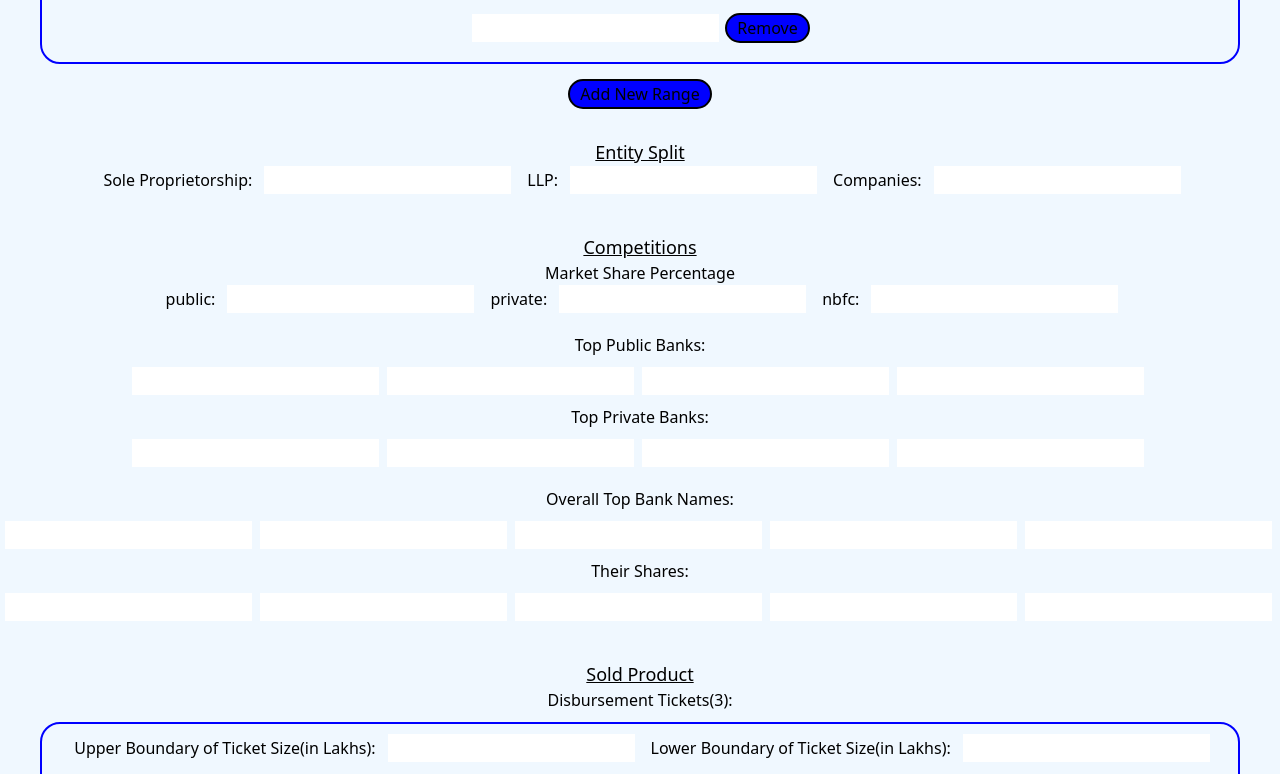
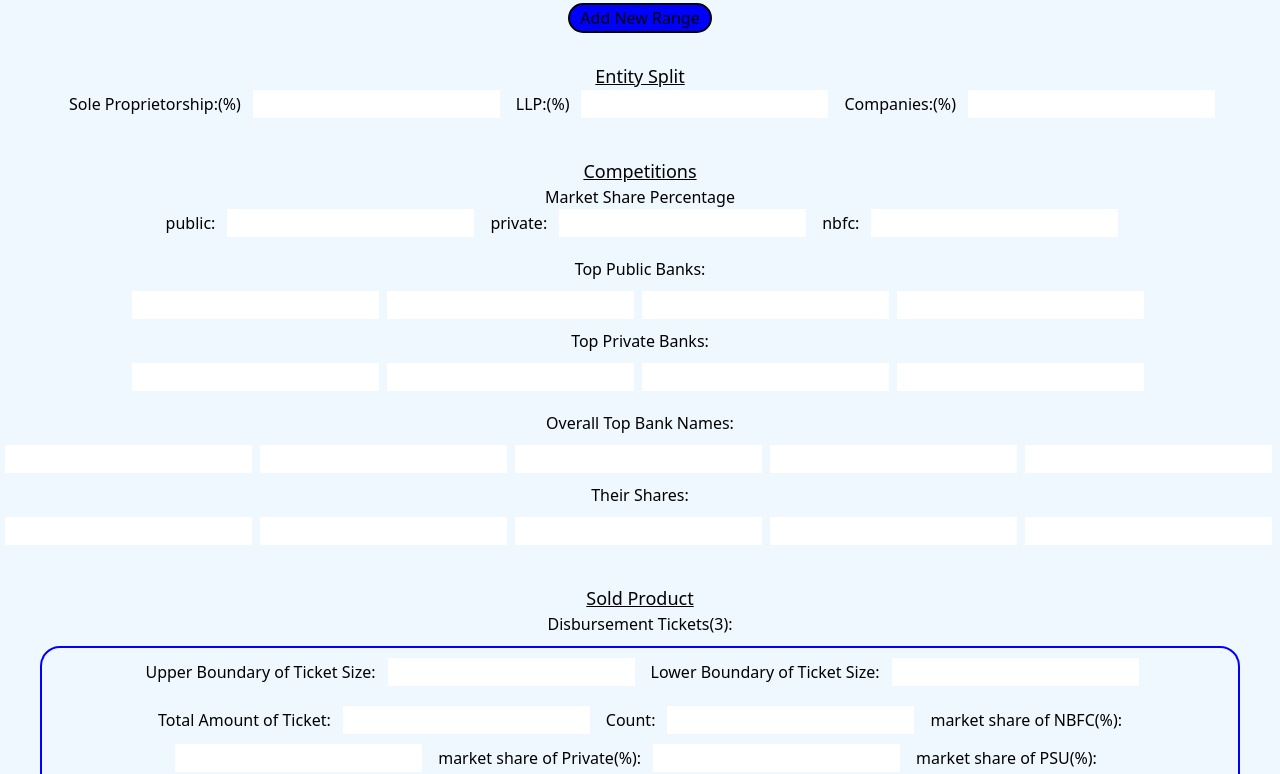
Before and after one commit to nsginx/convert-to-pdf, a React (Vite) app: page / in a window 1280 px wide. Shown: the part 614-1388 px from the top of the page. Built offline with nearby package versions, Linux system fonts and the light colour scheme.

Commit message:
number inputs solved

```diff
--- a/src/App.jsx
+++ b/src/App.jsx
@@ -29,23 +29,23 @@ function App(){
     defaultValues: {
       city_name: "",
       market: {
-        total_business: "",
-        gst_registered: "",
-        total_population: "",
-        salaried_individuals: "",
-        household_count: "",
-        ca_deposit: "",
-        sa_deposit: "",
+        total_business: null ,
+        gst_registered: null ,
+        total_population: null ,
+        salaried_individuals: null ,
+        household_count: null ,
+        ca_deposit: null ,
+        sa_deposit: null ,
       },
       target_audience: {
-        category: [{ name: "", value: "" }],
+        category: [{ name: "", value: null }],
         ranges: [
-          { key_lower: "", key_upper: "", value: "" },
-          { key_lower: "", key_upper: "", value: "" },
+          { key_lower: null, key_upper: null, value: null },
+          { key_lower: null, key_upper: null, value: null },
         ],
-        sole_proprietorship: "",
-        llp: "",
-        companies: "",
+        sole_proprietorship: null,
+        llp: null,
+        companies: null,
       },
       competitions: {
         bank_market_share: { public: "", private: "", nbfc: "" },
@@ -55,35 +55,36 @@ function App(){
         },
         top_bank_shares: {
           names: ["", "", "", "", ""],
-          shares: ["", "", "", "", ""],
+          shares: [null, null, null, null, null],
         },
 
       },
       product: {
         disbursement: [
           {
-            key_upper: "",
-            key_lower: "",
-            value: { amount: "", count: "", nbfc: "", private: "", psu: "" },
-            risk: { high: "", medium: "", low: "" },
+            key_upper: null,
+            key_lower: null,
+            value: { amount: null, count: null, nbfc: null, private: null, psu: null },
+            risk: { high: null, medium: null, low: null },
           },
           {
-            key_upper: "",
-            key_lower: "",
-            value: { amount: "", count: "", nbfc: "", private: "", psu: "" },
-            risk: { high: "", medium: "", low: "" },
+            key_upper: null,
+            key_lower: null,
+            value: { amount: null, count: null, nbfc: null, private: null, psu: null },
+            risk: { high: null, medium: null, low: null },
           },
           {
-            key_upper: "",
-            key_lower: "",
-            value: { amount: "", count: "", nbfc: "", private: "", psu: "" },
-            risk: { high: "", medium: "", low: "" },
+            key_upper: null,
+            key_lower: null,
+            value: { amount: null, count: null, nbfc: null, private: null, psu: null },
+            risk: { high: null, medium: null, low: null },
           },
+
         ],
       },
       location: {
-        potential: { total: "", high: "", medium: "", low: "" },
-        pincodes: [{ code: "", name: "", potential: "", disbursement: "", business: "" }],
+        potential: { total: null, high: null, medium: null, low: null },
+        pincodes: [{ code: null, name: "", potential: "", disbursement: null, business: null }],
         top: [{ name: "", address: "", type: "", turnover: "" }]
       },
     },
@@ -93,7 +94,7 @@ function App(){
   const topLocations = watch("location.top");
 
   const addPincode = () => {
-    setValue("location.pincodes", [...pincodes, { code: "", name: "", potential: "", disbursement: "", business: "" }]);
+    setValue("location.pincodes", [...pincodes, { code: null, name: "", potential: "", disbursement: null, business: null }]);
   };
 
   const removePincode = (index) => {
@@ -197,7 +198,7 @@ function App(){
               valueAsNumber: true,
             })}
           />
-          <label htmlFor="market.ca_deposit">CA Deposit(in Crores):</label>
+          <label htmlFor="market.ca_deposit">CA Deposit:</label>
           <input
             type="number"
             name="market.ca_deposit"
@@ -205,7 +206,7 @@ function App(){
               valueAsNumber: true,
             })}
           />
-          <label htmlFor="market.sa_deposit">SA Deposit(in Crores):</label>
+          <label htmlFor="market.sa_deposit">SA Deposit:</label>
           <input
             type="number"
             name="market.sa_deposit"
@@ -229,7 +230,7 @@ function App(){
                   />
                   <label htmlFor={`value`}>Count of Business:</label>
                   <input
-                    type="text"
+                    type="number"
                     name={`target_audience.category[${index}].value`}
                     {...register(`target_audience.category[${index}].value`)}
                   />
@@ -241,7 +242,7 @@ function App(){
             </div>
             <button
               type="button"
-              onClick={() => appendCategory({ name: "", value: "" })}
+              onClick={() => appendCategory({ name: "", value: null })}
             >
               Add New Category
             </button>
@@ -253,21 +254,21 @@ function App(){
             <div>
               {rangeFields.map((field, index) => (
                 <div key={field.id} className="sections">
-                  <label htmlFor={`range_lower_${index}`}>Lower Limit(in Lakhs):</label>
+                  <label htmlFor={`range_lower_${index}`}>Lower Limit:</label>
                   <input
-                    type="text"
+                    type="number"
                     name={`target_audience.ranges[${index}].key_lower`}
                     {...register(`target_audience.ranges[${index}].key_lower`)}
                   />
-                  <label htmlFor={`range_upper_${index}`}>Upper Limit(in Lakhs):</label>
+                  <label htmlFor={`range_upper_${index}`}>Upper Limit:</label>
                   <input
-                    type="text"
+                    type="number"
                     name={`target_audience.ranges[${index}].key_upper`}
                     {...register(`target_audience.ranges[${index}].key_upper`)}
                   />
                   <label htmlFor={`range_value_${index}`}>Count:</label>
                   <input
-                    type="text"
+                    type="number"
                     name={`target_audience.ranges[${index}].value`}
                     {...register(`target_audience.ranges[${index}].value`)}
                   />
@@ -280,7 +281,7 @@ function App(){
             <button
               type="button"
               onClick={() =>
-                appendRange({ key_lower: "", key_upper: "", value: "" })
+                appendRange({ key_lower: null, key_upper: null, value: null })
               }
             >
               Add New Range
@@ -288,26 +289,29 @@ function App(){
           </div>
           <h1>Entity Split</h1>
           <label htmlFor="target_audience.sole_proprietorship">
-            Sole Proprietorship:
+            Sole Proprietorship:(%)
           </label>
           <input
-            type="number"
+            type="float"
+            pattern="[0-9]*[.,]?[0-9]*"
             name="target_audience.sole_proprietorship"
             {...register("target_audience.sole_proprietorship", {
               valueAsNumber: true,
             })}
           />
-          <label htmlFor="target_audience.llp">LLP:</label>
+          <label htmlFor="target_audience.llp">LLP:(%)</label>
           <input
-            type="number"
+            type="float"
+            pattern="[0-9]*[.,]?[0-9]*"
             name="target_audience.llp"
             {...register("target_audience.llp", {
               valueAsNumber: true,
             })}
           />
-          <label htmlFor="target_audience.companies">Companies:</label>
+          <label htmlFor="target_audience.companies">Companies:(%)</label>
           <input
-            type="number"
+            type="float"
+            pattern="[0-9]*[.,]?[0-9]*"
             name="target_audience.companies"
             {...register("target_audience.companies", {
               valueAsNumber: true,
@@ -319,7 +323,8 @@ function App(){
           <h2>Market Share Percentage</h2>
           <label htmlFor="competitions.bank_market_share.public">public:</label>
           <input
-            type="number"
+            type="float"
+            pattern="[0-9]*[.,]?[0-9]*"
             name="competitions.bank_market_share.public"
             {...register("competitions.bank_market_share.public", {
               valueAsNumber: true,
@@ -327,7 +332,8 @@ function App(){
           />
           <label htmlFor="competitions.bank_market_share.private">private:</label>
           <input
-            type="number"
+            type="float"
+            pattern="[0-9]*[.,]?[0-9]*"
             name="competitions.bank_market_share.private"
             {...register("competitions.bank_market_share.private", {
               valueAsNumber: true,
@@ -335,7 +341,8 @@ function App(){
           />
           <label htmlFor="competitions.bank_market_share.nbfc">nbfc:</label>
           <input
-            type="number"
+            type="float"
+            pattern="[0-9]*[.,]?[0-9]*"
             name="competitions.bank_market_share.nbfc"
             {...register("competitions.bank_market_share.nbfc", {
               valueAsNumber: true,
@@ -366,7 +373,7 @@ function App(){
           <label htmlFor="competitions.top_bank_shares.shares">Their Shares:</label>
           <div>
             {form.watch("competitions.top_bank_shares.shares").map((share, index) => (
-              <input key={index} type="text" {...register(`competitions.top_bank_shares.shares[${index}]`,{
+              <input key={index} type="float" pattern="[0-9]*[.,]?[0-9]*" {...register(`competitions.top_bank_shares.shares[${index}]`,{
                 valueAsNumber:true
               })} />
             ))}
@@ -380,16 +387,16 @@ function App(){
           <div>
             {disbursementFields.map((field, index) => (
               <div key={field.id} className="sections">
-                <label>Upper Boundary of Ticket Size(in Lakhs):</label>
+                <label>Upper Boundary of Ticket Size:</label>
                 <input
-                  type="text"
+                  type="number"
                   {...register(`product.disbursement[${index}].key_upper`,{
                     valueAsNumber:true
                   })}
                 />
-                <label>Lower Boundary of Ticket Size(in Lakhs):</label>
+                <label>Lower Boundary of Ticket Size:</label>
                 <input
-                  type="text"
+                  type="number"
                   {...register(`product.disbursement[${index}].key_lower`,{
                     valueAsNumber:true
                   })}
@@ -397,37 +404,40 @@ function App(){
 
                 {/* Value */}
                 <div>
-                  <label>Total Amount of Ticket(in Crores):</label>
+                  <label>Total Amount of Ticket:</label>
                   <input
-                    type="text"
+                    type="number"
                     {...register(`product.disbursement[${index}].value.amount`,{
                       valueAsNumber:true
                     })}
                   />
                   <label>Count:</label>
                   <input
-                    type="text"
+                    type="number"
                     {...register(`product.disbursement[${index}].value.count`,{
                       valueAsNumber:true
                     })}
                   />
                   <label>market share of NBFC(%):</label>
                   <input
-                    type="text"
+                    type="float"
+                    pattern="[0-9]*[.,]?[0-9]*"
                     {...register(`product.disbursement[${index}].value.nbfc`,{
                       valueAsNumber:true
                     })}
                   />
                   <label>market share of Private(%):</label>
                   <input
-                    type="text"
+                    type="float"
+                    pattern="[0-9]*[.,]?[0-9]*"
                     {...register(`product.disbursement[${index}].value.private`,{
                       valueAsNumber:true
                     })}
                   />
                   <label>market share of PSU(%):</label>
                   <input
-                    type="text"
+                    type="float"
+                    pattern="[0-9]*[.,]?[0-9]*"
                     {...register(`product.disbursement[${index}].value.psu`,{
                       valueAsNumber:true
                     })}
@@ -437,21 +447,24 @@ function App(){
                 <div>
                   <label>High Risk Tickets(%):</label>
                   <input
-                    type="text"
+                    type="float"
+                    pattern="[0-9]*[.,]?[0-9]*"
                     {...register(`product.disbursement[${index}].risk.high`,{
                       valueAsNumber:true
                     })}
                   />
                   <label>Medium Risk Tickets(%):</label>
                   <input
-                    type="text"
+                    type="float"
+                    pattern="[0-9]*[.,]?[0-9]*"
                     {...register(`product.disbursement[${index}].risk.medium`,{
                       valueAsNumber:true
                     })}
                   />
                   <label>Low Risk Tickets(%):</label>
                   <input
-                    type="text"
+                    type="float"
+                    pattern="[0-9]*[.,]?[0-9]*"
                     {...register(`product.disbursement[${index}].risk.low`,{
                       valueAsNumber:true
                     })}
@@ -468,10 +481,10 @@ function App(){
             type="button"
             onClick={() =>
               appendDisbursement({
-                key_upper: "",
-                key_lower: "",
-                value: { amount: "", count: "", nbfc: "", private: "", psu: "" },
-                risk: { high: "", medium: "", low: "" },
+                key_upper: null,
+                key_lower: null,
+                value: { amount: null, count: null, nbfc: null, private: null, psu: null },
+                risk: { high: null, medium: null, low: null },
               })
             }
           >
@@ -517,11 +530,11 @@ function App(){
         <label>Top Pincodes:</label>
           {pincodes.map((pincode, index) => (
             <div key={index} className="sections">
-              <input type="text" {...register(`location.pincodes[${index}].code`)} placeholder="Pincode" />
+              <input type="number" {...register(`location.pincodes[${index}].code`)} placeholder="Pincode" />
               <input type="text" {...register(`location.pincodes[${index}].name`)} placeholder="Name" />
               <input type="text" {...register(`location.pincodes[${index}].potential`)} placeholder="Potentiality" />
-              <input type="text" {...register(`location.pincodes[${index}].disbursement`)} placeholder="Total Disbursement" />
-              <input type="text" {...register(`location.pincodes[${index}].business`)} placeholder="Total Business" />
+              <input type="number" {...register(`location.pincodes[${index}].disbursement`)} placeholder="Total Disbursement" />
+              <input type="number" {...register(`location.pincodes[${index}].business`)} placeholder="Total Business" />
               <button type="button" onClick={() => removePincode(index)}>Remove</button>
             </div>
           ))}
@@ -535,7 +548,7 @@ function App(){
               <input type="text" {...register(`location.top[${index}].name`)} placeholder="Name" />
               <input type="text" {...register(`location.top[${index}].address`)} placeholder="Address" />
               <input type="text" {...register(`location.top[${index}].type`)} placeholder="Type" />
-              <input type="text" {...register(`location.top[${index}].turnover`)} placeholder="Turnover" />
+              <input type="text" {...register(`location.top[${index}].turnover`)} placeholder="Turnover Range (in Words)" />
               <button type="button" onClick={() => removeTopLocation(index)}>Remove</button>
             </div>
           ))}
```
Also changed, not shown: src/Display.jsx (+40 -26 lines).
